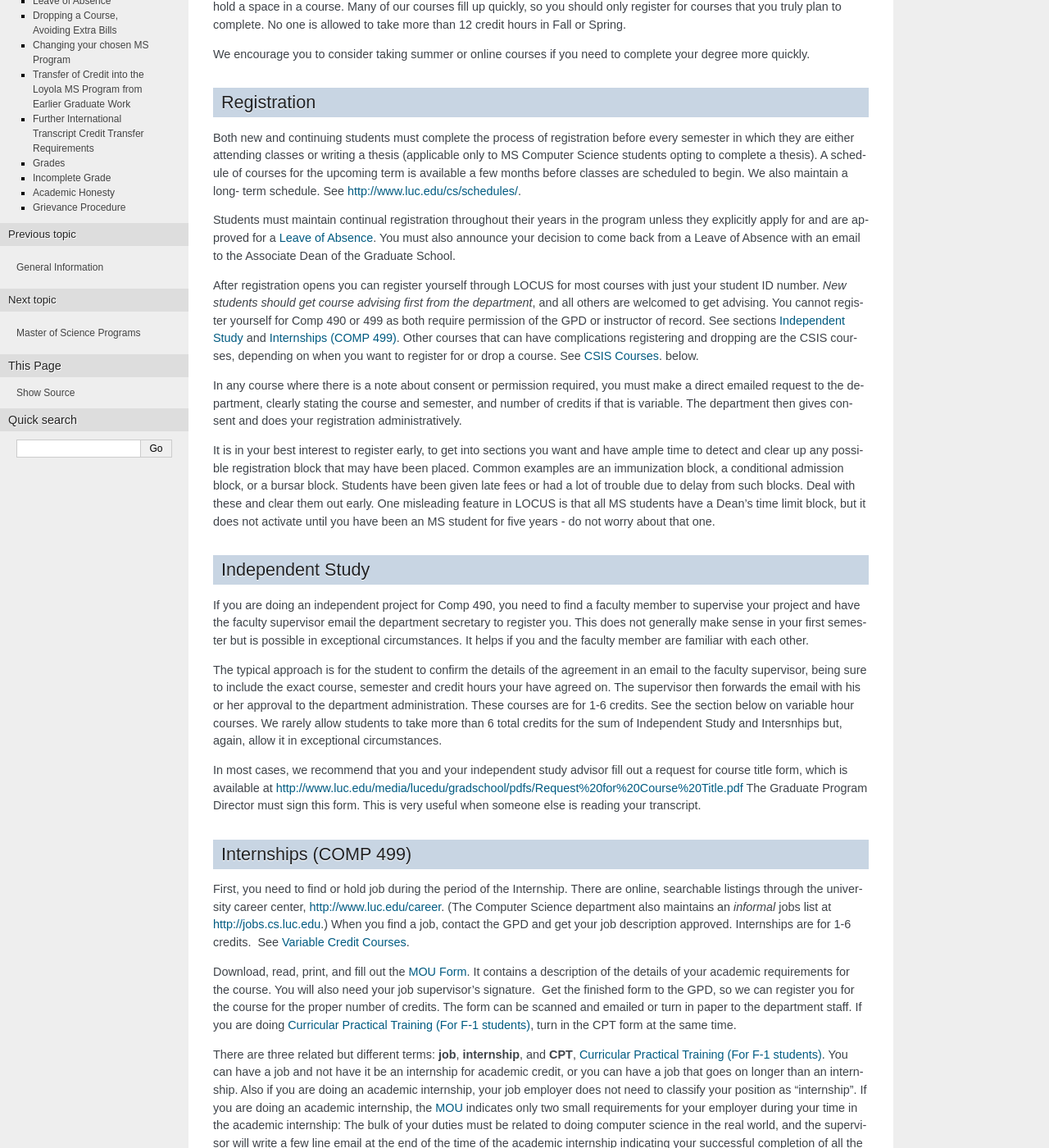
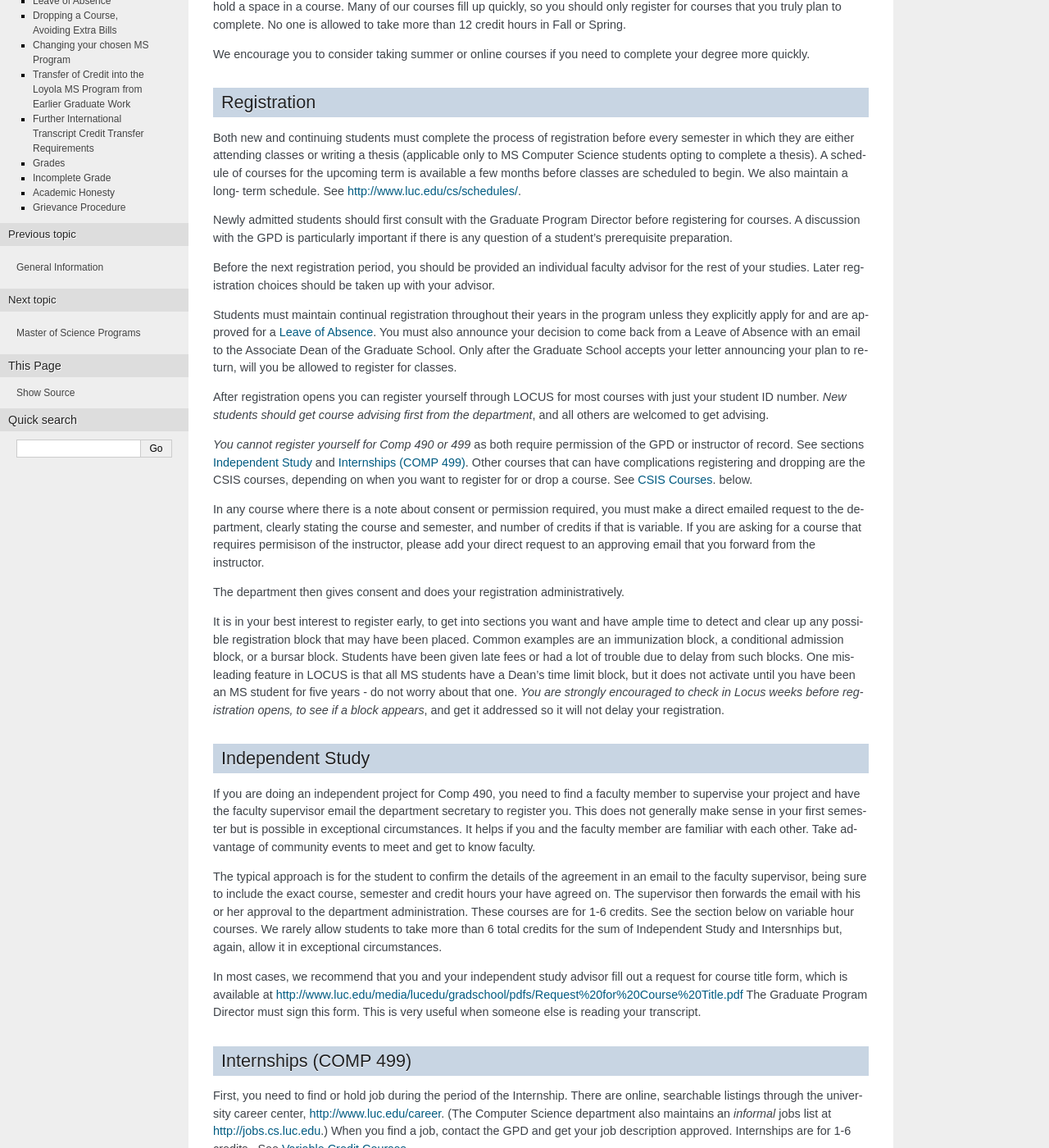
Before and after one commit to LoyolaChicagoCS/gradhandbook, a Sphinx documentation site: the page built from source/regulations.rst, in a window 1280 px wide and 1400 px high, scrolled down 278 px. Shown: the whole window at 82% size. Built offline with Sphinx 7.4.7, drawn with Linux system fonts in a browser that asks for light colours; some of the changed text lies outside the part shown.

```diff
--- a/source/general.rst
+++ b/source/general.rst
@@ -3,10 +3,15 @@ General Information
 
 This is the handbook for students in graduate programs in the Computer Science Department
 of Loyola University
-Chicago.
+Chicago.  This document covers specific
+policies of the Computer Science Department and makes reference to some of the most
+important governing  policies and procedure of the Graduate School,
+http://www.luc.edu/gradschool/academics_policies.shtml,
+but this Computer Science Handbook
+*does not attempt to duplicate the statement of all Graduate School policies*.
 
-If you are looking at an html version with a blue left-side frame, you can click on its
-margin to hide it.  If you want another format, see :ref:`download_other_formats`.
+If you want another format of this document (html, pdf, ebook),
+see :ref:`download_other_formats`.
 
 .. index:: personnel
 
@@ -159,17 +164,6 @@ the Department requires that you have taken a wide range of challenging courses,
 especially in foundational areas such as algorithms, languages, systems,
 and software engineering with a solid record of achievement in all.
 
-.. FIX  ??
-    The department chair, in consultation with the Director of Graduate Programs,
-    assigns all classes. Funded students will be assigned classes routinely;
-    unfunded students should apply directly to the department chair.
-    The chairperson will invite applications for a limited number of summer
-    teaching opportunities. The criteria used to assign summer classes to graduate
-    students include: experience and proven success in the classroom;
-    good progress toward the degree; preparedness to teach the courses available;
-    and previous summer teaching (in an effort to distribute summer courses fairly).
-    Contact the department chairperson for further information.
-
 .. index:: summer sessions
 
 Summer Sessions
@@ -241,18 +235,6 @@ as potential publications, possibly even as publications targeted to a particula
 In developing a paper for publication, students are of course well advised to work
 closely with their seminar instructors or faculty mentors.
 
-
-.. english
-
-    to review the MLA Directory of Periodicals in order to learn what different
-    journals expect or demand; and
-    3)
-
-    In the recent past the Director of Graduate Programs and members of the graduate
-    faculty have offered semester-long writing workshops for students writing for
-    publication or writing their first conference presentations.
-    You are advised to take advantage of such opportunities.
-
 .. index:: conference presentations
    travel funding
 
@@ -269,20 +251,6 @@ travel for the purpose of presenting papers or chairing sessions at conferences.
 Since funds are limited, students should apply immediately upon acceptance of their
 papers or sessions.
 (Forms are available at http://www.luc.edu/gradschool/servicesandresources_forms.shtml).
-
-.. english
-    The Department supplements these funds when the Graduate School’s funds are exhausted
-    or when a student is presenting a paper at a second conference within one academic year.
-    (Department forms are available on the Graduate Programs website
-    http://luc.edu/english/links.shtml.)
-    The Department also has funding for attending summer seminars or conducting
-    dissertation research at a research library outside Chicago.
-    These are competitive awards offered each semester.
-    The current subvention from the Graduate School for travel is $400.
-    Departmental travel support, which is funded primarily from the
-    EGSA Student Activities budget, is likely to provide a much lower level of
-    sponsorship. Research awards are provided through the Department’s Gravett-Tuma fund
-    and are around $500 (depending on the number of awards and the funds available).
 
 .. index:: Career Center
 
@@ -306,9 +274,6 @@ Department Awards
 Each year the Department recognizes exceptional graduate students in all of
 our degree programs. Awards are given for academics and service.
 
-.. true?
-   The Graduate Advisory Committee is responsible for selecting the award winners.
-
 .. todo::
 
    Want to add some text here about the various awards and past recipients thereof.
--- a/source/regulations.rst
+++ b/source/regulations.rst
@@ -9,13 +9,6 @@ Course Loads
 
 A full-time student will usually carry three courses per semester. Course
 loads for part-time students are worked out on an individual basis.
-
-.. FIX ??
-    All
-    students funded by the Department or the Graduate School are considered full
-    time and should be enrolled in 3 courses (this includes part-time graduate
-    assistants who are expected to be full-time students unless agreed upon
-    with the GPD).
 
 We do not encourage students to take more than 3 courses a term, and you should
 contact the Graduate Program Director if you need to take more than 3 courses in
@@ -39,32 +32,30 @@ complete a thesis). A schedule of courses for the upcoming term is available a
 few months before classes are scheduled to begin. We also maintain a long-
 term schedule. See http://www.luc.edu/cs/schedules/.
 
+Newly admitted students should first consult with the
+Graduate Program Director before registering for courses. A discussion with the
+GPD is particularly important if there is any question of a student's prerequisite
+preparation.
 
-.. FIX
-    In order to register for graduate courses newly admitted students
-    must first consult with the
-    Graduate Program Director.
-
-    Once your selections are approved, they will be
-    entered into the system by the Graduate Program Secretary, completing the
-    registration process. It is your responsibility to check LOCUS to verify your
-    registration each semester.
+Before the next registration period, you should be provided an individual faculty
+advisor for the rest of your studies.  Later registration choices should be taken up
+with your advisor.
 
 Students must maintain continual registration
 throughout their years in the program unless they explicitly apply for and
 are approved for a :ref:`leave_of_absence`.
 You must also announce your decision to come back
 from a Leave of Absence with an email to the Associate Dean of the Graduate School.
-
-.. FIX ?? phd only?
-    or risk having to apply for
-    reinstatement and pay both a penalty and back fees.
+Only after the Graduate School accepts your letter announcing your plan to return,
+will you be allowed to register for classes.
 
 After registration opens you can register yourself through LOCUS for most
 courses with just your student ID number.
 *New students should get course advising first from the department*,
 and all others are welcomed to get
-advising. You cannot register yourself for Comp 490 or 499 as both require
+advising.
+
+*You cannot register yourself for Comp 490 or 499* as both require
 permission of the GPD or instructor of record. See sections
 :ref:`independent_study` and :ref:`internships`.  Other courses that can
 have complications registering and dropping are the CSIS courses, depending on
@@ -73,7 +64,10 @@ below.
 
 In any course where there is a note about consent or permission required, you must
 make a direct emailed request to the department, clearly stating the course and semester,
-and number of credits if that is variable.
+and number of credits if that is variable. If you are asking for a course that requires
+permisison of the instructor, please add your direct request to an approving email
+that you forward from the instructor.
+
 The department then gives consent and does your registration administratively.
 
 It is in your best interest to register early, to get into sections you want
@@ -81,10 +75,13 @@ and have ample time to detect and clear up any possible registration block
 that may have been placed.  Common examples are an immunization block,
 a conditional admission block, or a bursar block.
 Students have been given late fees or had a lot of trouble due
-to delay from such blocks.  Deal with these and clear them out early.  One
+to delay from such blocks.  One
 misleading feature in LOCUS is that all MS students have a Dean's time limit
 block, but it does not activate until you have been an MS student for five
 years - do not worry about that one.
+*You are strongly encouraged to check in Locus weeks before registration opens,*
+*to see if a block appears*, and get it addressed so it will not delay your
+registration.
 
 .. index:: independent study Comp 490
    Comp 490 independent study
@@ -99,6 +96,7 @@ faculty member to supervise your project and have the faculty supervisor
 email the department secretary to register you. This does not generally make
 sense in your first semester but is possible in exceptional circumstances.
 It helps if you and the faculty member are familiar with each other.
+Take advantage of community events to meet and get to know faculty.
 
 The typical approach is for the student to confirm the details of the
 agreement in an email to the faculty supervisor, being sure to include
@@ -133,10 +131,12 @@ job, contact the GPD and get your job description approved.
 Internships are for 1-6 credits.  See
 :ref:`variable_credit_courses`.
 
-Download, read, print, and fill out the
+Download, *read*, print, and fill out the
 `MOU Form <https://luc.box.com/s/hvc5ix6wel50g4z2z53v>`_.
+Please read this carefully before asking questions of the GPD.
 It contains a description of the details of your academic requirements
-for the course.  You will also need your job supervisor's signature.  Get the
+for the course.
+You will also need your job supervisor's signature.  Get the
 finished form to the GPD, so we can register you for the course for the proper
 number of credits.
 The form can be scanned and emailed or turn in paper to the
@@ -224,20 +224,6 @@ courses. (In practice that usually means 3 or 6 credits since all other courses
 are 3 credits.) You do not need to take a multiple of three credits at a
 time. What matters is the total, when it is time to graduate.
 
-.. old ??
-    International students on F-1 visas:  This is particularly useful for
-    you, who need to be registered for off-campus internships and who need 8
-    credits, not 9, to be considered full time in fall and spring.  Examples:
-     You can do a 1-credit internship/CPT in the summer and do a 2-credit
-    independent study in another semester.  If you want to extend your work
-    time at the end of your studies and would normally graduate in the
-    spring, you could do two 2-credit independent studies earlier, leaving 2
-    credits needed in the final summer and do a 1 credit CPT in first summer
-    session, so you can start summer work as soon as possible in the summer,
-    and do another 1 credit CPT in the second summer session, delaying
-    completion, so post-graduation OPT does not need to start until after
-    the second summer session.
-
 .. index:: CSIS courses
    Business School
    GSB
@@ -255,7 +241,7 @@ Computer Science MS program for courses offered by the Graduate School
 of Business.  They broaden the Computer Science offerings and let you
 essentially take GSB courses at the Graduate School's much lower tuition
 rate.  There are a number of special considerations coming from the fact
-that GSB courses are quarter courses.  They have the same holidays as in
+that GSB courses are *quarter* courses.  They have the same holidays as in
 The Graduate School semester system, but exam times or term start times
 or both are different.  The main administrative issue is that this
 confuses LOCUS, the school online administration system.  Fall Quarter
@@ -275,54 +261,52 @@ LOCUS lists CSIS courses as semester courses, so if you look at your
 current course list in October, you will see both Fall and Winter
 Quarter courses included!  *You* have to know the *real* calendar.
 
-.. Dumped for now
-    Quarter courses included!  *You* have to know the *real* calendar.
-    Particular issues arise with registering for and dropping CSIS courses
-    outside the times LOCUS is expecting.  If you register and add or drop
-    in the regular semester time limits (much earlier than the time Winter
-    and Spring quarter courses actually start), then you should be able to
-    do your registration changes by yourself, online, in LOCUS, with no
-    problem.  Please do that where possible.  On the other hand,
-    **if you want to make changes closer to the time Winter and Spring Quarter**
-    **courses actually start**, you should make all registraion requests
-    through the GPD, gpd@cs.luc.edu.  Since the department ends up making
-    registration changes which are very important to you, we need explicit
-    directions and you need to indicate clear knowledge of the ramifications
-    of your choices.  Include the following in your email:
+Particular issues arise with registering for and dropping CSIS courses
+outside the times LOCUS is expecting.  If you register and add or drop
+in the regular semester time limits (much earlier than the time Winter
+and Spring quarter courses actually start), then you should be able to
+do your registration changes by yourself, online, in LOCUS, with no
+problem.  Please do that where possible.  On the other hand,
+**if you want to make changes closer to the time Winter and Spring Quarter**
+**courses actually start**, you should make all registraion requests
+through the GPD, gpd@cs.luc.edu.  Since the department ends up making
+registration changes which are very important to you, we need explicit
+directions and you need to indicate clear knowledge of the ramifications
+of your choices.  Include the following in your email:
 
-    **Registration request** to gpd@cs.luc.edu after the normal LOCUS
-    semester registration time limit and before the GSB registeration time
-    limit for Winter or Spring:
+**Registration request** to gpd@cs.luc.edu after the normal LOCUS
+semester registration time limit and before the GSB registeration time
+limit for Winter or Spring:
 
-    #. Include a direct request like "Please register me for CSIS XXX
-       Section YYY for ZZZ Quarter." *not* an indirect question like "Would
-       it be OK if I register for....?"
-    #. Include your full name and Student ID number.
-    #. Explicitly acknowledge the drop deadlines and the timeframe and
-       manner you must notify us to get you dropped (as further discussed
-       below).   You could include something like "I know I must email you
-       with an explicit request to drop the course by XX/XX/XXXX if I want
-       no trace left for the course and by YY/YY/YYYY to avoid tuition, but
-       still get a W on my transcript."  The dates are publicized at the
-       `GSB web site <http://www.luc.edu/quinlan/mba/mba-chicago/index.shtml>`_.
-       We will try to include them also on our course web pages for Winter
-       and Spring Quarters.
+#. Include a direct request like "Please register me for CSIS XXX
+   Section YYY for ZZZ Quarter." *not* an indirect question like "Would
+   it be OK if I register for....?"
+#. Include your full name and Student ID number.
+#. Explicitly acknowledge the drop deadlines and the timeframe and
+   manner you must notify us to get you dropped (as further discussed
+   below).   You could include something like "I know I must email you
+   with an explicit request to drop the course by XX/XX/XXXX if I want
+   no trace left for the course and by YY/YY/YYYY to avoid tuition, but
+   still get a W on my transcript."  The dates are publicized at the
+   `GSB web site <http://www.luc.edu/quinlan/mba/mba-chicago/index.shtml>`_.
+   We will try to include them also on our course web pages for Winter
+   and Spring Quarters.
 
-    **Drop requests** after the normal LOCUS semester drop/add time limit,
-    but inside the limits set by the Graduate School of Business:
+**Drop requests** after the normal LOCUS semester drop/add time limit,
+but inside the limits set by the Graduate School of Business:
 
-    #. Within the limits set by the GSB, make the drop in Locus.  This will
-       drop you and note the time of your decision.
-    #. Email gpd@cs.luc.edu and explain when you dropped what exact course,
-       and ask us to backdate the withdrawal to make up for LOCUS's
-       incorrect understanding of dates.
-    #. Include your full name and Student ID number.
+#. Within the limits set by the GSB, make the drop in Locus.  This will
+   drop you and note the time of your decision.
+#. Email gpd@cs.luc.edu and explain when you dropped what exact course,
+   and ask us to backdate the withdrawal to make up for LOCUS's
+   incorrect understanding of dates.
+#. Include your full name and Student ID number.
 
-    The time of dropping the course is crucial in determining its effect.
-    Be aware of the GSB deadlines for getting the course dropped with no
-    trace and the later deadline for avoiding  tuition.  We will be correct
-    things if you are before the GSB deadlines.  See below under Dropping a
-    Course for further discussion of the categories.
+The time of dropping the course is crucial in determining its effect.
+Be aware of the GSB deadlines for getting the course dropped with no
+trace and the later deadline for avoiding  tuition.  We will be correct
+things if you are before the GSB deadlines.  See below under Dropping a
+Course for further discussion of the categories.
 
 .. index:: graduation
 
@@ -359,10 +341,10 @@ for Fall graduation, since Winter Quarter courses are listed under Fall
 semester in LOCUS.  Of course you will not really graduate until after
 Winter Quarter courses end in February.
 
-**Graduation Ceremonies only in May**:  If you have only *one* course left
+**Graduation Ceremonies are only in May**:  If you have only *one* course left
 for summer, you can ask to participate in the *previous* May
 graduation.  This one course can be 490/499 for more than 3 credits.
-To do you must apply by the deadline listed above and
+To do this you must apply by the deadline listed above and
 promptly email the GPD, asking for approval to walk in the May
 ceremony.  If you graduate in the Summer or Fall, you can choose to
 return to participate in the *following* May graduation ceremony
@@ -382,12 +364,6 @@ graduate. If you need to interrupt your studies before that, the Graduate
 School requires that you apply for a leave of
 absence through the gsps system, under student forms in
 https://gsps.luc.edu/.
-
-.. what true now?
-    There is no direct penalty for forgetting notification, but it helps
-    the department to know what is going on.
-
-    Whether or not you file a Leave of Absence form, you
 
 You
 will need
```
Also changed, not shown: other parts of source/general.rst (+3 -3 lines), other parts of source/regulations.rst (+2 -4 lines), source/downloading.rst (+7 -4 lines), 1 other file.
